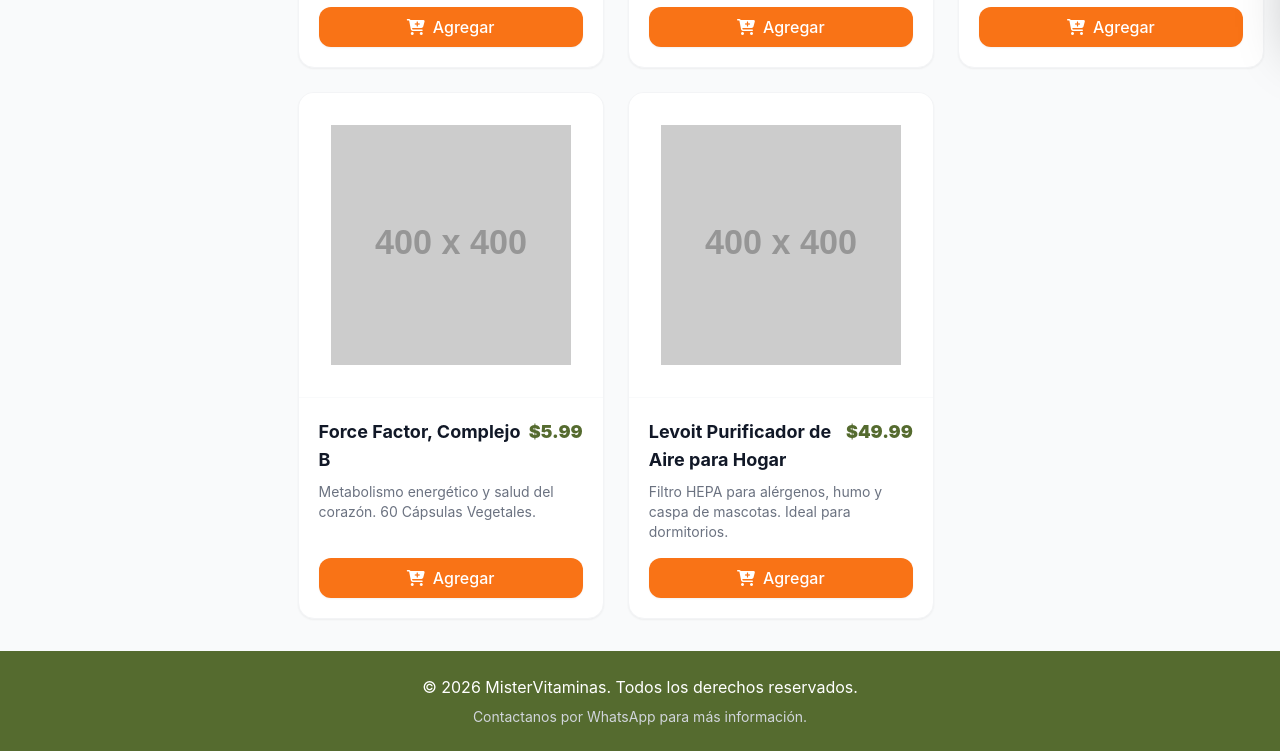
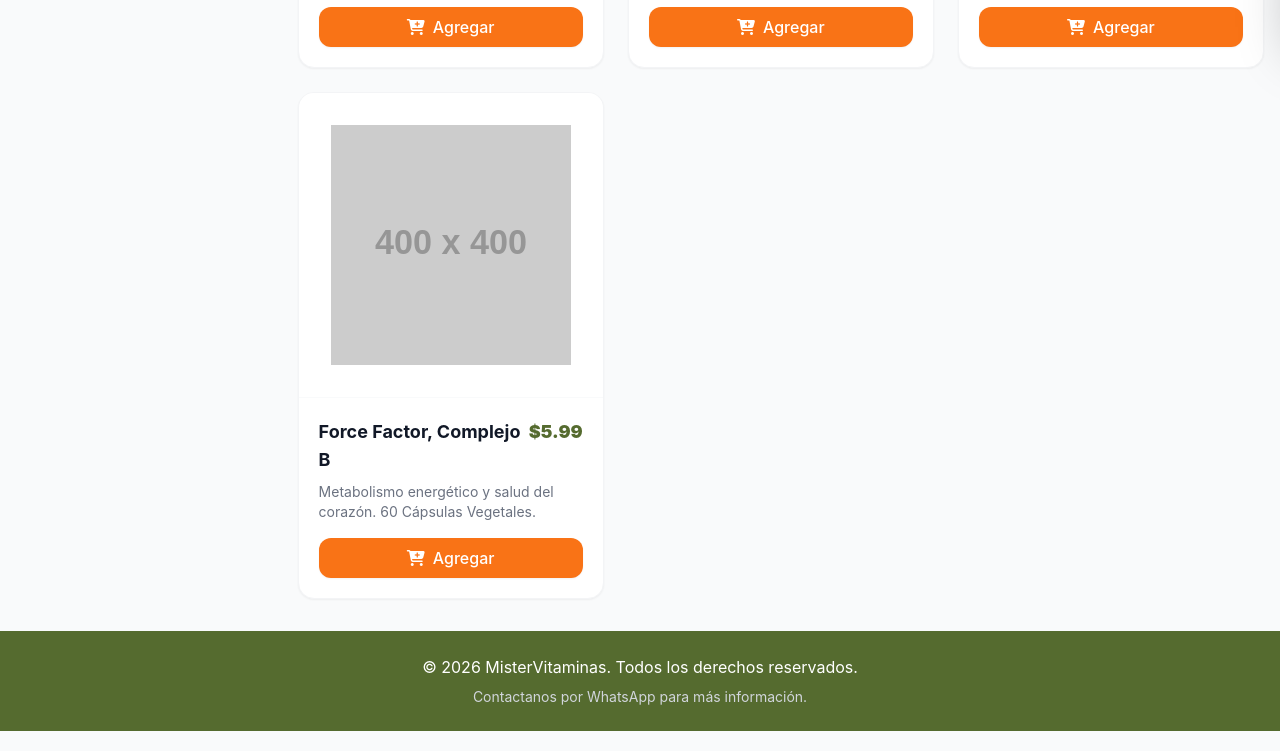
Before and after one commit to BILLY593/MISTERVITAMINAS, a plain HTML site: page index.html in a window 1280 px wide. Shown: the part 761-1512 px from the top of the page. Drawn offline with nearby package versions, Linux system fonts and the light colour scheme; placeholder pictures from the web are drawn by us.

Commit message:
Update index.html

```diff
--- a/index.html
+++ b/index.html
@@ -273,15 +273,7 @@
                 precio: 5.99,
                 url_imagen: "imagenes/imagen_producto_3.jpg"
             },
-            {
-                id: 5,
-                etiqueta: ["hombre", "mujer", "niños"],
-                nombre: "Levoit Purificador de Aire para Hogar",
-                descripcion_breve: "Filtro HEPA para alérgenos, humo y caspa de mascotas. Ideal para dormitorios.",
-                descripcion_detallada: "Purificador de aire de alta eficiencia con filtración HEPA. Ideal para capturar el 99.9% de las partículas en el aire como polvo, humo, polen y caspa de mascotas. Cuenta con un diseño compacto, aromaterapia y funcionamiento extremadamente silencioso, perfecto para dormitorios o espacios de trabajo. Mejora la calidad del aire y el bienestar respiratorio de toda la familia.",
-                precio: 49.99,
-                url_imagen: "imagenes/imagen_producto_5.jpg"
-            }
+
         ];
 
         /**
```
